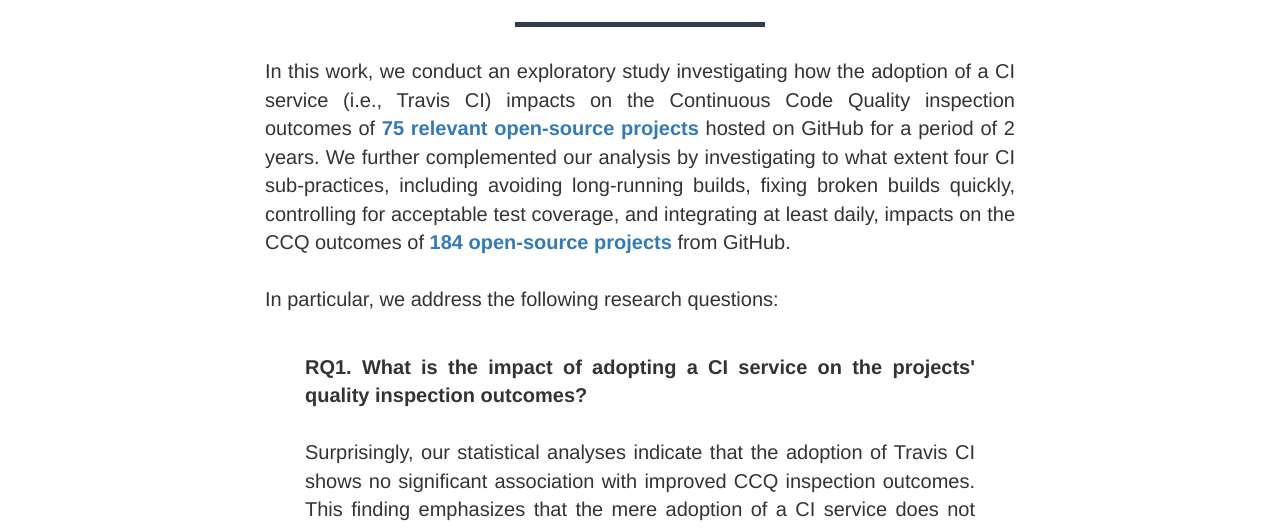
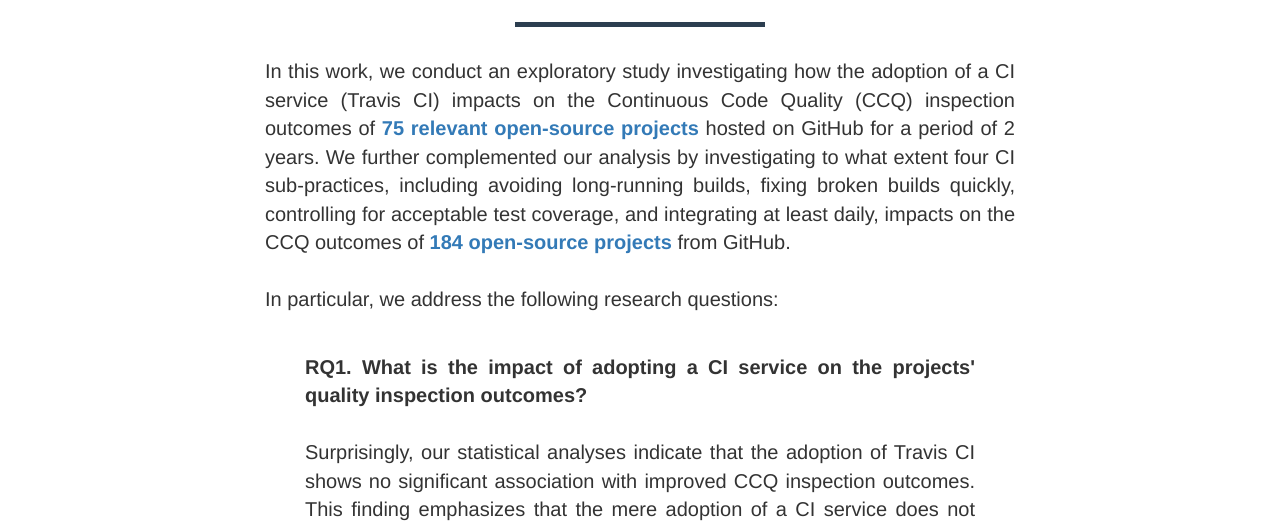
Before and after one commit to ciandsoftwarequality/ciandsoftwarequality.github.io, a website with bundled scripts: page index.html in a window 1280 px wide. Shown: the part 708-1236 px from the top of the page. Built offline with nearby package versions, Linux system fonts and the light colour scheme.

Commit message:
Update index.html

```diff
--- a/index.html
+++ b/index.html
@@ -100,7 +100,7 @@
             <div class="row">
                 <div class="col-lg-8 col-lg-offset-2 text-justify">
                     <p>
-                    In this work, we conduct an exploratory study investigating how the adoption of a CI service (i.e., Travis CI) impacts on the Continuous Code Quality inspection outcomes of <b><a href="#studied-projects-rq1" class="portfolio-link" data-toggle="modal">75 relevant open-source projects</a></b> hosted on GitHub for a period of 2 years. We further complemented our analysis by investigating to what extent four CI sub-practices, including avoiding long-running builds, fixing broken builds quickly, controlling for acceptable test coverage, and integrating at least daily, impacts on the CCQ outcomes of  <b><a href="#studied-projects-rq2" class="portfolio-link" data-toggle="modal">184 open-source projects</a></b> from GitHub.
+                    In this work, we conduct an exploratory study investigating how the adoption of a CI service (Travis CI) impacts on the Continuous Code Quality (CCQ) inspection outcomes of <b><a href="#studied-projects-rq1" class="portfolio-link" data-toggle="modal">75 relevant open-source projects</a></b> hosted on GitHub for a period of 2 years. We further complemented our analysis by investigating to what extent four CI sub-practices, including avoiding long-running builds, fixing broken builds quickly, controlling for acceptable test coverage, and integrating at least daily, impacts on the CCQ outcomes of  <b><a href="#studied-projects-rq2" class="portfolio-link" data-toggle="modal">184 open-source projects</a></b> from GitHub.
                     <br><br>
                     In particular, we address the following research questions:
                     <br><br>
```
